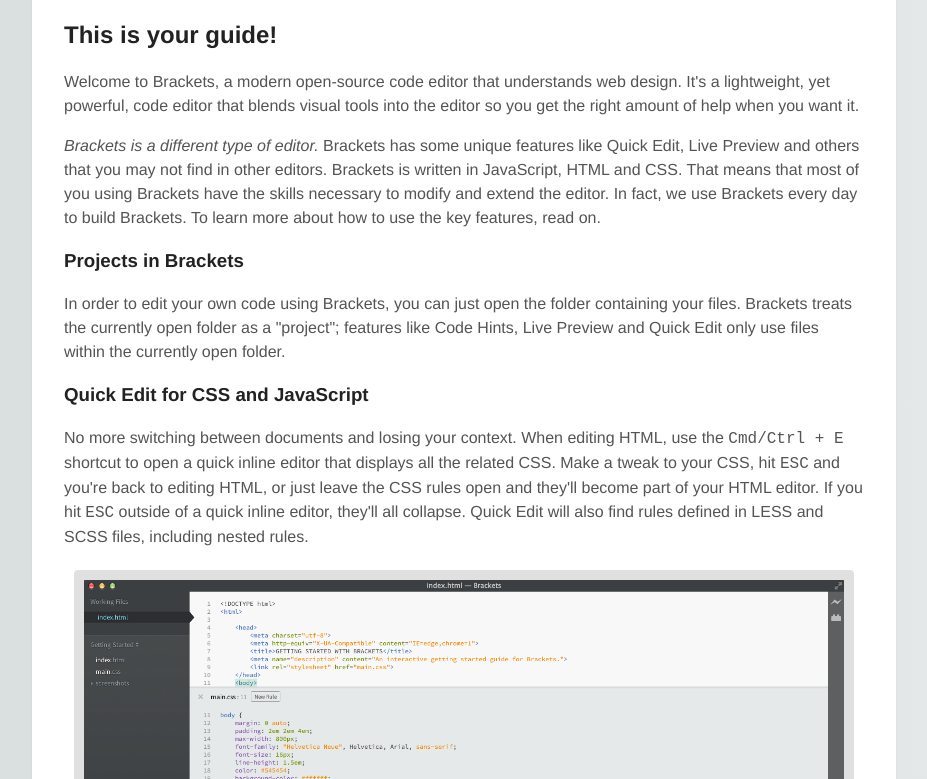
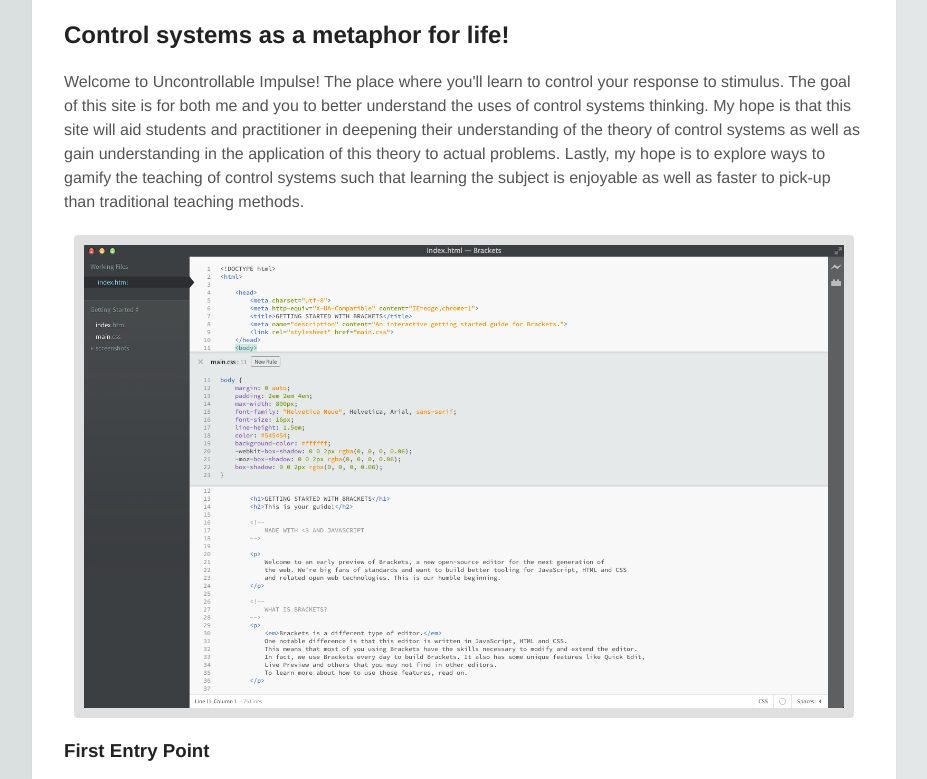
Before and after one commit to velocizachtor/velocizachtor.github.io, a plain HTML site: page index.html in a window 1280 px wide. Shown: the part 107-886 px from the top of the page, without its empty margins (176-1103 px from the left). Drawn offline with Linux system fonts and the light colour scheme.

Commit message:
Update index.html
Added title, added purpose paragraph, added initial entry point paragraph. Added first image.

```diff
--- a/index.html
+++ b/index.html
@@ -4,45 +4,38 @@
     <head>
         <meta charset="utf-8">
         <meta http-equiv="X-UA-Compatible" content="IE=edge">
-        <title>GETTING STARTED WITH BRACKETS</title>
+        <title>Uncontrollable Impulse</title>
         <meta name="description" content="An interactive getting started guide for Brackets.">
         <link rel="stylesheet" href="main.css">
     </head>
     <body>
 
-        <h1>GETTING STARTED WITH BRACKETS</h1>
-        <h2>This is your guide!</h2>
+        <h1>Uncontrollable Impulse</h1>
+        <h2>Control systems as a metaphor for life!</h2>
 
         <!--
-            MADE WITH <3 AND JAVASCRIPT
+            GOAL AND PURPOSE OF THIS SITE
         -->
 
         <p>
-            Welcome to Brackets, a modern open-source code editor that understands web design. It's a lightweight,
-            yet powerful, code editor that blends visual tools into the editor so you get the right amount of help
-            when you want it.
+            Welcome to Uncontrollable Impulse! The place where you'll learn to control your response to stimulus. The goal of this site is for both me and you to better understand the uses of control systems thinking. My hope is that this site will aid students and practitioner in deepening their understanding of the theory of control systems as well as gain  understanding in the application of this theory to actual problems. Lastly, my hope is to explore ways to gamify the teaching of control systems such that learning the subject is enjoyable as well as faster to pick-up than traditional teaching methods.
         </p>
 
+
+        <a href="/Users/zachbaumgartner/Web Dev/Engineering Site/Development/Images/active current source.png">
+            <img alt="A screenshot showing CSS Quick Edit" src="screenshots/quick-edit.png" />
+        </a>
         <!--
-            WHAT IS BRACKETS?
+            THE DELIVERY METHOD AKA APPLICATION
         -->
+
+        <h3>First Entry Point</h3>
         <p>
-            <em>Brackets is a different type of editor.</em>
-            Brackets has some unique features like Quick Edit, Live Preview and others that you may not find in other
-            editors. Brackets is written in JavaScript, HTML and CSS. That means that most of you using Brackets
-            have the skills necessary to modify and extend the editor. In fact, we use Brackets every day to build
-            Brackets. To learn more about how to use the key features, read on.
+            Control systems is a deep and broad subject with a mathematically rigerous foundation that carries significant insights in a diverse range of subjects including assembly lines, cell phone transmitters and receivers, platform businesses such as Uber, and the monetary policy of the federal government. Although a formal approach to control systems can become very complex, the fundamental takeaways of feedback, stability, convolution, and frequency response can be an extremely enhancing lens from which to view situations both external and internal to the observer. It is my goal that this site will allow anyone regardless of background to be able to take something away from the lessons presented here.
         </p>
 
-        <!--
-            GET STARTED WITH YOUR OWN FILES
-        -->
-
-        <h3>Projects in Brackets</h3>
         <p>
-            In order to edit your own code using Brackets, you can just open the folder containing your files.
-            Brackets treats the currently open folder as a "project"; features like Code Hints, Live Preview and
-            Quick Edit only use files within the currently open folder.
+        Despite the universality of control systems thought, a deeper dive into the concepts requires a sample application as an entry point. I will be using electronic power supplies as the application for which I explore control systems concepts. My motivation for choosing this application is 1) A power supply is a necessary component of all electronic systems 2) you can get started using power supplies with no knowledge of control system theory and 3) Modern power supply design and layout in both Integrated Circuits and PCBs is so important that failing to understand the implications of feedback, stability, and noise can cause a product to fail the required certification testing or render the product useless entirely.
         </p>
 
         <samp>
@@ -57,7 +50,7 @@
         <!--
             THE RELATIONSHIP BETWEEN HTML, CSS AND JAVASCRIPT
         -->
-        <h3>Quick Edit for CSS and JavaScript</h3>
+        <h3>The Problem</h3>
         <p>
             No more switching between documents and losing your context. When editing HTML, use the
             <kbd>Cmd/Ctrl + E</kbd> shortcut to open a quick inline editor that displays all the related CSS.
```
